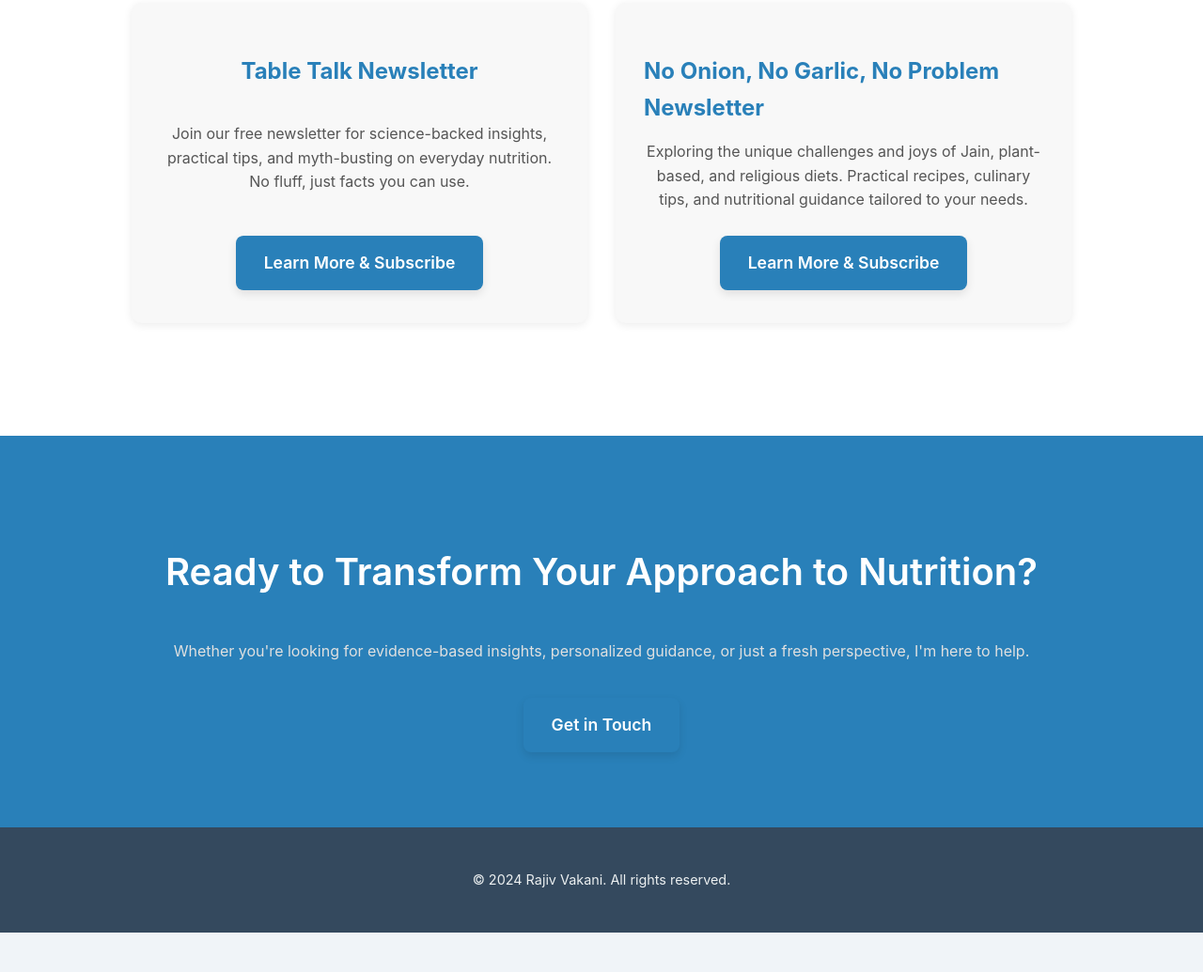
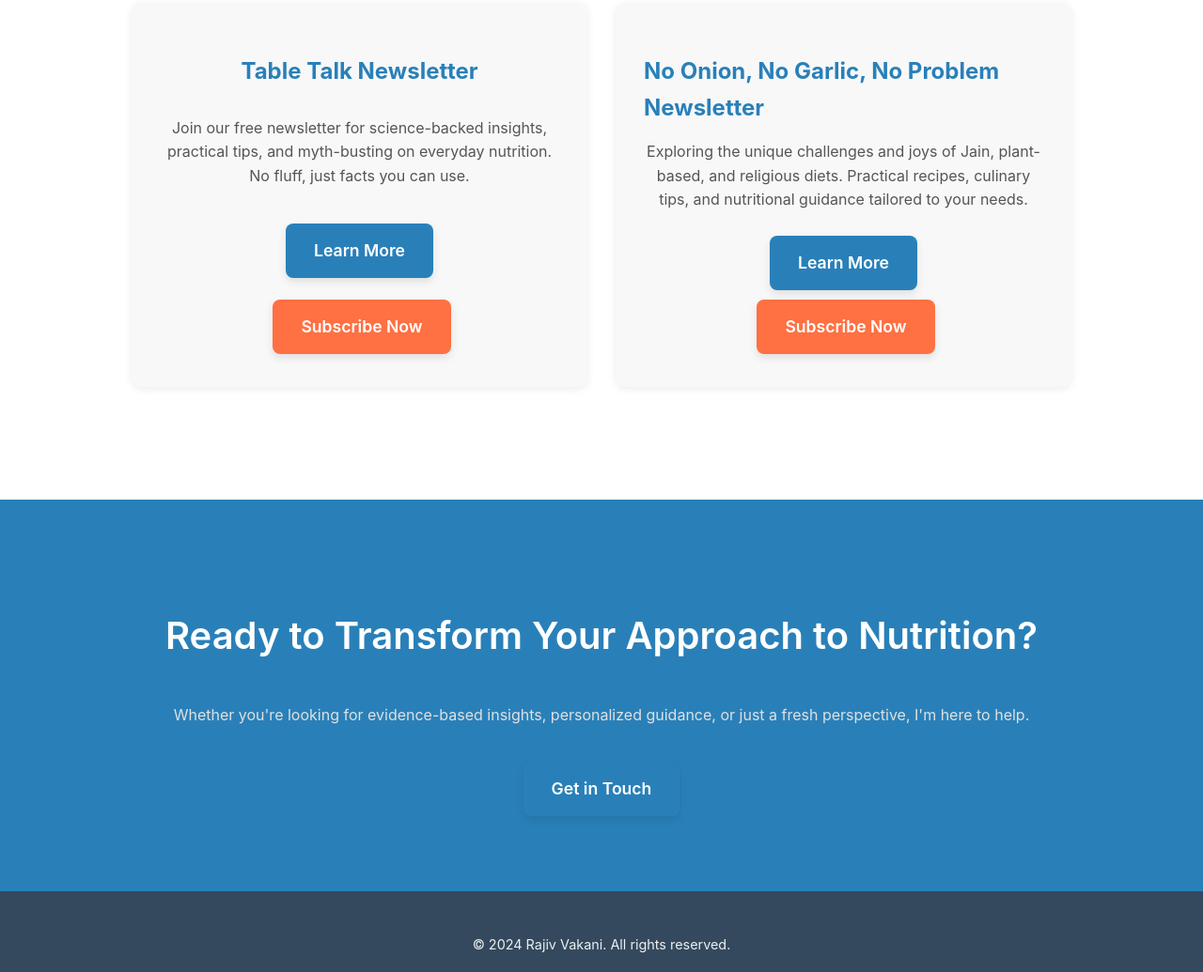
Before and after one commit to rvRDN/rajiv-vakani-nutrition, a plain HTML site: page index.html in a window 1280 px wide. Shown: the part 1380-2415 px from the top of the page at 94% size. Before the commit the page ends 2373 px from the top, so only its background shows below. Drawn offline with Linux system fonts and the light colour scheme.

Commit message:
refactor: Implement dual buttons for newsletter cards on homepage

```diff
--- a/index.html
+++ b/index.html
@@ -27,11 +27,15 @@
     <div class="benefit-item">
         <h3>Table Talk Newsletter</h3>
         <p>Join our free newsletter for science-backed insights, practical tips, and myth-busting on everyday nutrition. No fluff, just facts you can use.</p>
-            <a href="https://subscribepage.io/Q38UKi" class="button">Learn More & Subscribe</a> </div>
+        <a href="table-talk-newsletter.html" class="button">Learn More</a>
+        <a href="https://subscribepage.io/Q38UKi" class="button subscribe-button">Subscribe Now</a>
+    </div>
     <div class="benefit-item">
         <h3>No Onion, No Garlic, No Problem Newsletter</h3>
         <p>Exploring the unique challenges and joys of Jain, plant-based, and religious diets. Practical recipes, culinary tips, and nutritional guidance tailored to your needs.</p>
-            <a href="https://subscribepage.io/wzHcM2" class="button">Learn More & Subscribe</a>
+        <a href="no-onion-no-garlic-newsletter.html" class="button">Learn More</a>
+        <a href="https://subscribepage.io/wzHcM2" class="button subscribe-button">Subscribe Now</a>
+    </div>
     </div>
 
 </section>
```
Lines whose indentation alone changed are shown as unchanged.
